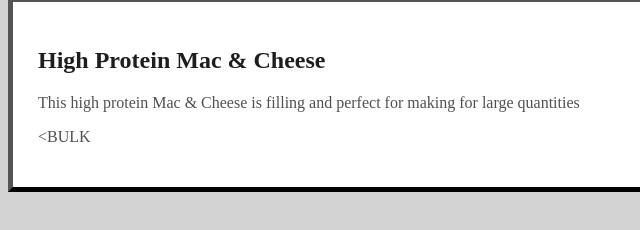
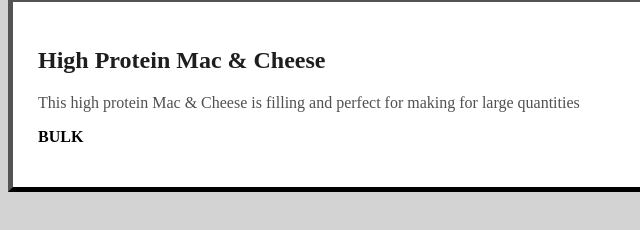
Before and after one commit to KadeKenter1/MART341-WebDesign, a plain HTML site: page WebDesignHomework/Assignment8/recipe-home.html in a window 1280 px wide. Shown: the part 382-612 px from the top of the page, 0-640 px from the left. Drawn offline with Linux system fonts and the light colour scheme.

Commit message:
fix span

```diff
--- a/WebDesignHomework/Assignment8/recipe-home.html
+++ b/WebDesignHomework/Assignment8/recipe-home.html
@@ -62,7 +62,7 @@
         <div class="RecipeTemplate">
             <h2>High Protein Mac & Cheese</h2>
             <p>This high protein Mac & Cheese is filling and perfect for making for large quantities</p>
-            <p><<span style="border: 1px">BULK</span></p>
+            <p><span style="color:black;font-weight:bold">BULK</span></p>
         </div>
 
     </html>
```
